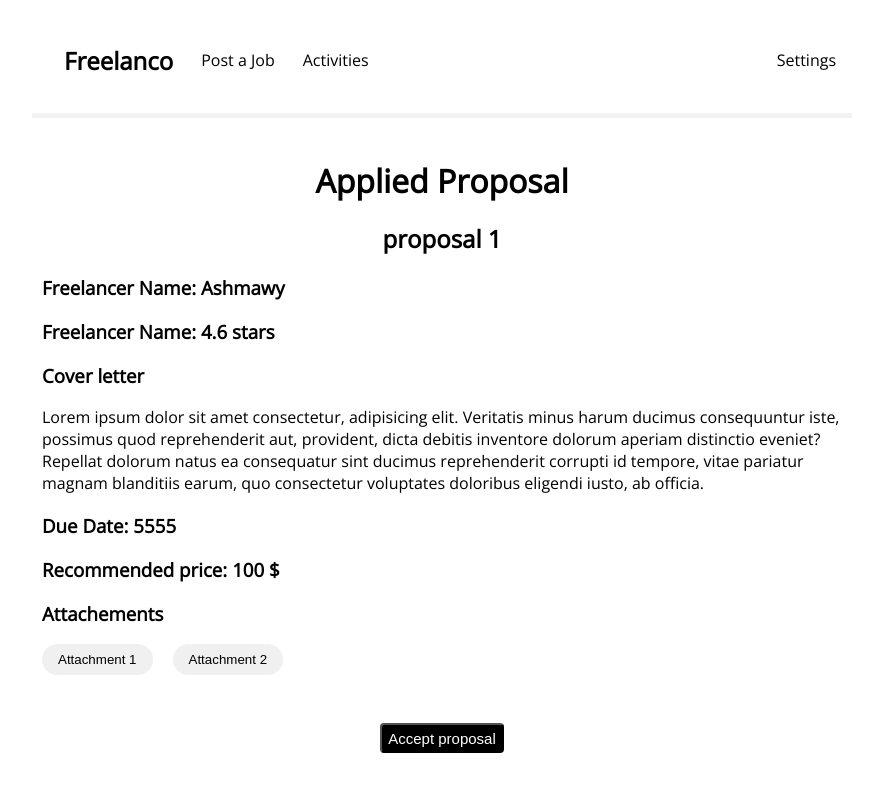
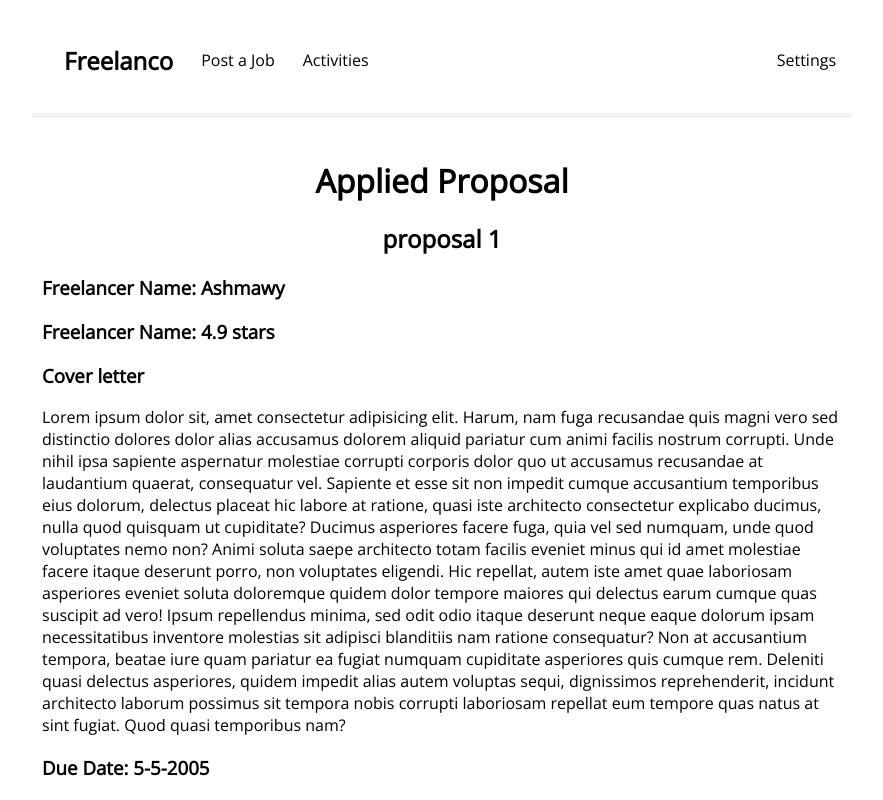
Before and after one commit to moezemara/freelance-dashboard, a React (Create React App) app: page /applied-proposals in a window 1280 px wide. Shown: the top 800 px of the page, without its empty margins (198-1081 px from the left). Built offline with nearby package versions, Linux system fonts and the light colour scheme.

Commit message:
proposalPage update

```diff
--- a/src/ActivitiesPage.js
+++ b/src/ActivitiesPage.js
@@ -71,7 +71,7 @@ const ActivitiesPage = () => {
                 <button id={buttonsClasses['activecontracts']} onClick={()=>{handleBtnClick('activecontracts');}}>Active Contracts</button>
                 <button id={buttonsClasses['finishedcontracts']} onClick={()=>{handleBtnClick('finishedcontracts');}}>Finished Contracts</button>
             </div>
-            <div>
+            <div className='activities-page-content'>
                 {pageContent}
             </div>
         </div>
--- a/src/App.js
+++ b/src/App.js
@@ -1,81 +1,80 @@
-import Navbar  from './Navbar';
-import Home from './Home';
-import React from 'react';
-import {BrowserRouter as Router, Route, Switch} from 'react-router-dom';
-import SignUp from './SignUp';
-import Login from './Login';
-import PostJob from './PostJob';
-import Page404 from './Page404';
-import ProposalPage from './ProposalPage'
-import ClientNavbar from './ClientNavbar';
-import ClientMainPage from './ClientMainPage';
-import ProfileSettings from './ProfileSettings';
-import Footer from './footer';
-import FreelancerNavbar from './FreelancerNavbar';
-import BrowseJobs from './BrowseJobs';
-import ActivitiesPage from './ActivitiesPage';
-import AppliedProposals from './AppliedProposals';
+import Navbar from "./Navbar";
+import Home from "./Home";
+import React from "react";
+import { BrowserRouter as Router, Route, Switch } from "react-router-dom";
+import SignUp from "./SignUp";
+import Login from "./Login";
+import PostJob from "./PostJob";
+import Page404 from "./Page404";
+import ProposalPage from "./ProposalPage";
+import ClientNavbar from "./ClientNavbar";
+import ClientMainPage from "./ClientMainPage";
+import ProfileSettings from "./ProfileSettings";
+import Footer from "./footer";
+import FreelancerNavbar from "./FreelancerNavbar";
+import BrowseJobs from "./BrowseJobs";
+import ActivitiesPage from "./ActivitiesPage";
+import AppliedProposals from "./AppliedProposals";
 
 function App() {
   return (
     <Router>
       <div className="App">
-          <div className='content'>
+        <div className="content">
           <Switch>
             <Route exact path="/">
-				        <Navbar/>
-                <Home/>
+              <Navbar />
+              <Home />
             </Route>
             <Route exact path="/postjob" component={PostJob}>
-                <Navbar/>
-                <PostJob/>
+              <Navbar />
+              <PostJob />
             </Route>
             <Route exact path="/signup">
-                <Navbar/>
-                <SignUp/>
+              <Navbar />
+              <SignUp />
             </Route>
             <Route exact path="/login">
-                <Navbar/>
-                <Login/>
+              <Navbar />
+              <Login />
             </Route>
             <Route exact path="/clientprofile">
-                <ClientNavbar/>
-                <ClientMainPage/>
+              <ClientNavbar />
+              <ClientMainPage />
             </Route>
             <Route exact path="/postjob">
-                <ClientNavbar/>
-                <PostJob/>
+              <ClientNavbar />
+              <PostJob />
             </Route>
             <Route exact path="/profilesettings">
-                <ClientNavbar/>
-                <ProfileSettings/>
+              <ClientNavbar />
+              <ProfileSettings />
             </Route>
             <Route exact path="/proposalpage">
-              <FreelancerNavbar/>
-                <ProposalPage/>
+              <FreelancerNavbar />
+              <ProposalPage />
             </Route>
             <Route exact path="/browsejobs">
-                <FreelancerNavbar/>
-                <BrowseJobs/>
+              <FreelancerNavbar />
+              <BrowseJobs />
             </Route>
             <Route exact path="/client-activities">
-                <ClientNavbar/>
-                <ActivitiesPage/>
+              <ClientNavbar />
+              <ActivitiesPage />
             </Route>
 
-
             <Route exact path="/applied-proposals">
-                <ClientNavbar/>
-                <AppliedProposals/>
+              <ClientNavbar />
+              <AppliedProposals />
             </Route>
 
-
             <Route path="*">
-                    <Page404/>
+              <Navbar />
+              <Page404 />
             </Route>
           </Switch>
         </div>
-          <Footer/>
+        <Footer />
       </div>
     </Router>
   );
--- /dev/null
+++ b/src/AppliedProposalCard.js
@@ -0,0 +1,35 @@
+const AppliedProposalCard = (props) => {
+
+    var proposalName = props.proposalName;
+    var FreelancerName = props.FreelancerName;
+    var FreelancerRate = props.FreelancerRate;
+    var coverLetter = props.coverLetter;
+    var dueDate = props.dueDate;
+    var recommendedPrice = props.recommendedPrice;
+
+      return (
+        <div className="appliedproposalcard">
+          <h2>{proposalName}</h2>
+
+          <h3>Freelancer Name: {FreelancerName}</h3>
+          <h3>Freelancer Name: {FreelancerRate} stars</h3>
+
+          <h3>Cover letter</h3>
+          <p>{coverLetter}</p>
+
+          <h3>Due Date: {dueDate}</h3>
+          <h3>Recommended price: {recommendedPrice} $</h3>
+
+          <h3>Attachements</h3>
+          <button className="attachments-buttons">Attachment 1</button>
+          <button className="attachments-buttons">Attachment 2</button>
+
+          <hr />
+          <div className="accept-proposal">
+            <button>Accept proposal</button>
+          </div>
+        </div>
+      );
+    };
+
+    export default AppliedProposalCard;
--- a/src/AppliedProposals.js
+++ b/src/AppliedProposals.js
@@ -1,35 +1,18 @@
-////////////Here you can find proposals data
-var proposalName = "proposal 1";
-var FreelancerName = "Ashmawy";
-var FreelancerRate = 4.6;
-var coverLetter =
-  "Lorem ipsum dolor sit amet consectetur, adipisicing elit. Veritatis minus harum ducimus consequuntur iste, possimus quod reprehenderit aut, provident, dicta debitis inventore dolorum aperiam distinctio eveniet? Repellat dolorum natus ea consequatur sint ducimus reprehenderit corrupti id tempore, vitae pariatur magnam blanditiis earum, quo consectetur voluptates doloribus eligendi iusto, ab officia.";
-var dueDate = 5555;
-var recommendedPrice = 100;
+import AppliedProposalCard from "./AppliedProposalCard";
 
-const AppliedProposals = () => {
+const AppliedProposals = (props) => {
   return (
     <div className="appliedproposals">
       <h1>Applied Proposal</h1>
-      <h2>{proposalName}</h2>
 
-      <h3>Freelancer Name: {FreelancerName}</h3>
-      <h3>Freelancer Name: {FreelancerRate} stars</h3>
-
-      <h3>Cover letter</h3>
-      <p>{coverLetter}</p>
-
-      <h3>Due Date: {dueDate}</h3>
-      <h3>Recommended price: {recommendedPrice} $</h3>
-
-      <h3>Attachements</h3>
-      <button className="attachments-buttons">Attachment 1</button>
-      <button className="attachments-buttons">Attachment 2</button>
-
-      <hr />
-      <div className="accept-proposal">
-        <button>Accept proposal</button>
-      </div>
+      <AppliedProposalCard
+        proposalName="proposal 1"
+        FreelancerName="Ashmawy"
+        FreelancerRate="4.9"
+        coverLetter="Lorem ipsum dolor sit, amet consectetur adipisicing elit. Harum, nam fuga recusandae quis magni vero sed distinctio dolores dolor alias accusamus dolorem aliquid pariatur cum animi facilis nostrum corrupti. Unde nihil ipsa sapiente aspernatur molestiae corrupti corporis dolor quo ut accusamus recusandae at laudantium quaerat, consequatur vel. Sapiente et esse sit non impedit cumque accusantium temporibus eius dolorum, delectus placeat hic labore at ratione, quasi iste architecto consectetur explicabo ducimus, nulla quod quisquam ut cupiditate? Ducimus asperiores facere fuga, quia vel sed numquam, unde quod voluptates nemo non? Animi soluta saepe architecto totam facilis eveniet minus qui id amet molestiae facere itaque deserunt porro, non voluptates eligendi. Hic repellat, autem iste amet quae laboriosam asperiores eveniet soluta doloremque quidem dolor tempore maiores qui delectus earum cumque quas suscipit ad vero! Ipsum repellendus minima, sed odit odio itaque deserunt neque eaque dolorum ipsam necessitatibus inventore molestias sit adipisci blanditiis nam ratione consequatur? Non at accusantium tempora, beatae iure quam pariatur ea fugiat numquam cupiditate asperiores quis cumque rem. Deleniti quasi delectus asperiores, quidem impedit alias autem voluptas sequi, dignissimos reprehenderit, incidunt architecto laborum possimus sit tempora nobis corrupti laboriosam repellat eum tempore quas natus at sint fugiat. Quod quasi temporibus nam?"
+        dueDate="5-5-2005"
+        recommendedPrice="100"
+      />
     </div>
   );
 };
--- a/src/index.css
+++ b/src/index.css
@@ -468,6 +468,12 @@ background-color: rgb(0, 0, 0);
   height: 20px;
 }
 
+activities-page-content{
+  border: 5px;
+  align-items: center;
+  text-align: center;
+}
+
 .activitiesNavbar{
   align-items: center;
   text-align: center;
```
Lines whose indentation alone changed are shown as unchanged.
